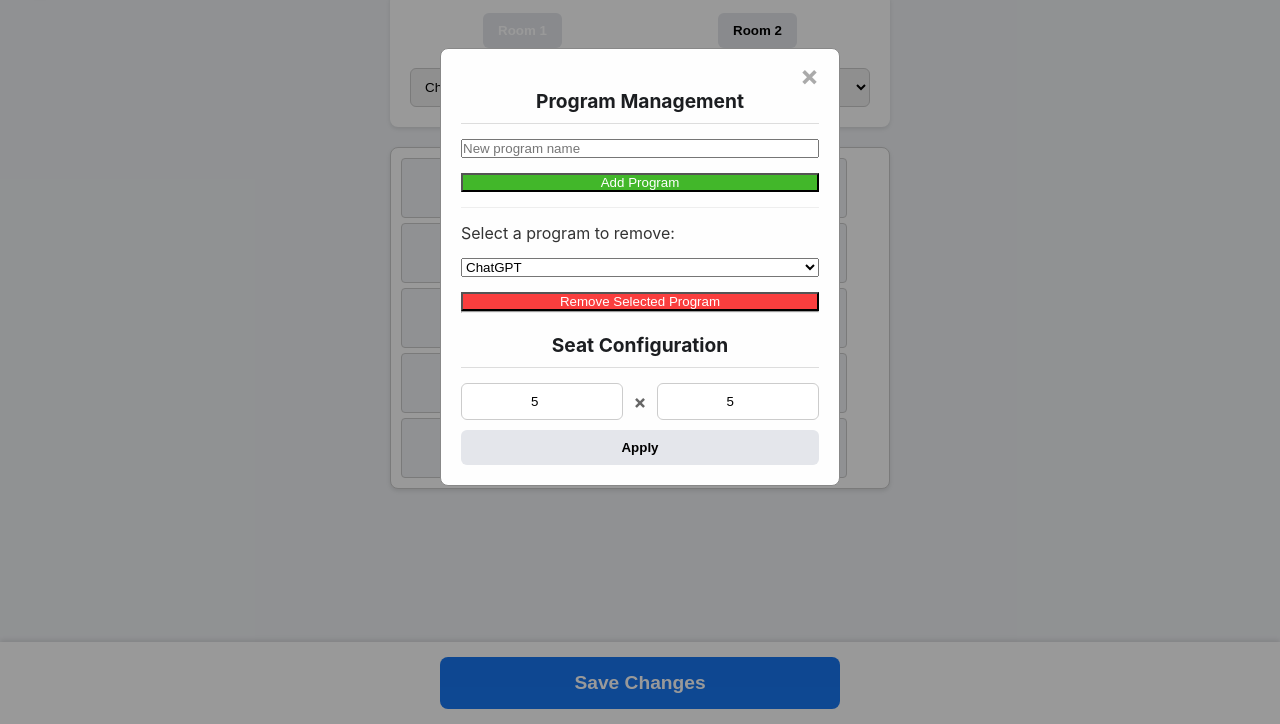
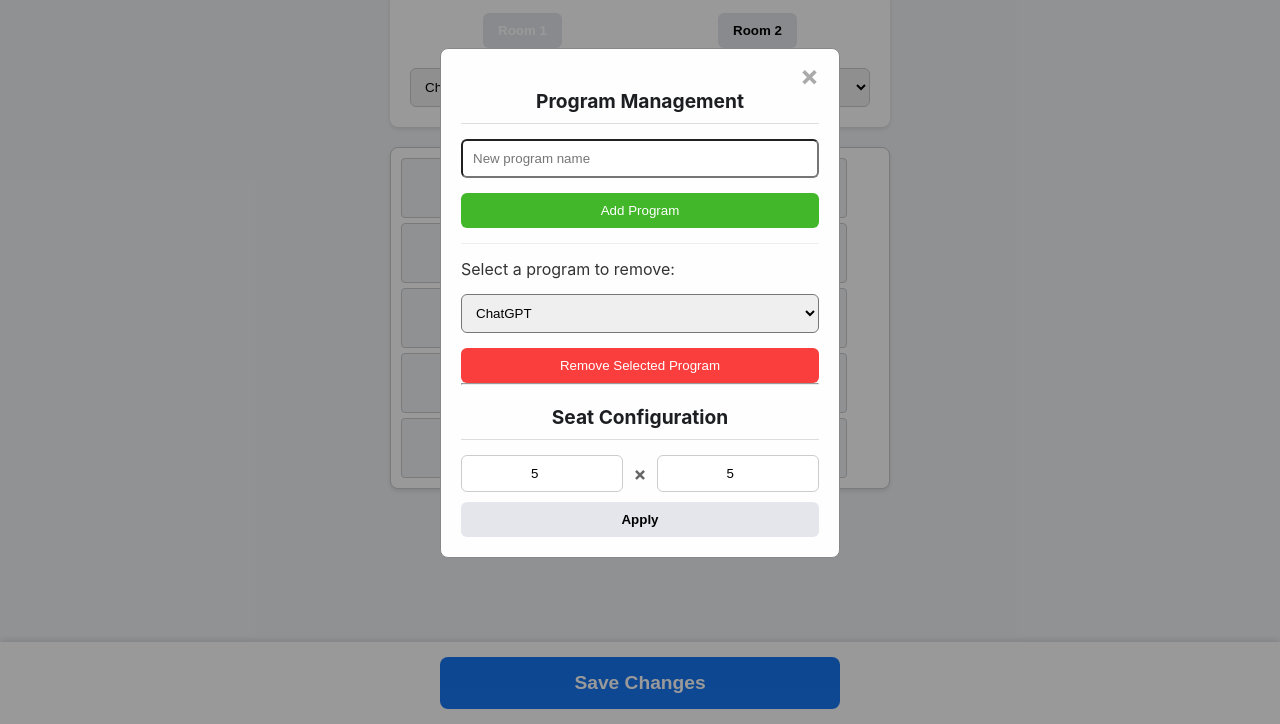
Before and after one commit to jwbaek96/sbsid, a plain HTML site: page index.html in a window 1280 px wide. Both pictures are taken after a click on the button "⚙️". Shown: the part 76-800 px from the top of the page. Drawn offline with nearby package versions, Linux system fonts and the light colour scheme; no server answers.

Commit message:
Update style.css

```diff
--- a/style.css
+++ b/style.css
@@ -290,6 +290,11 @@ h2 {
 #program-management select,
 #program-management button {
     width: 100%;
+    border-radius: 6px;
+    padding: 10px;
+}
+#program-management button {
+    border: none;
 }
 
 #program-management hr {
```
